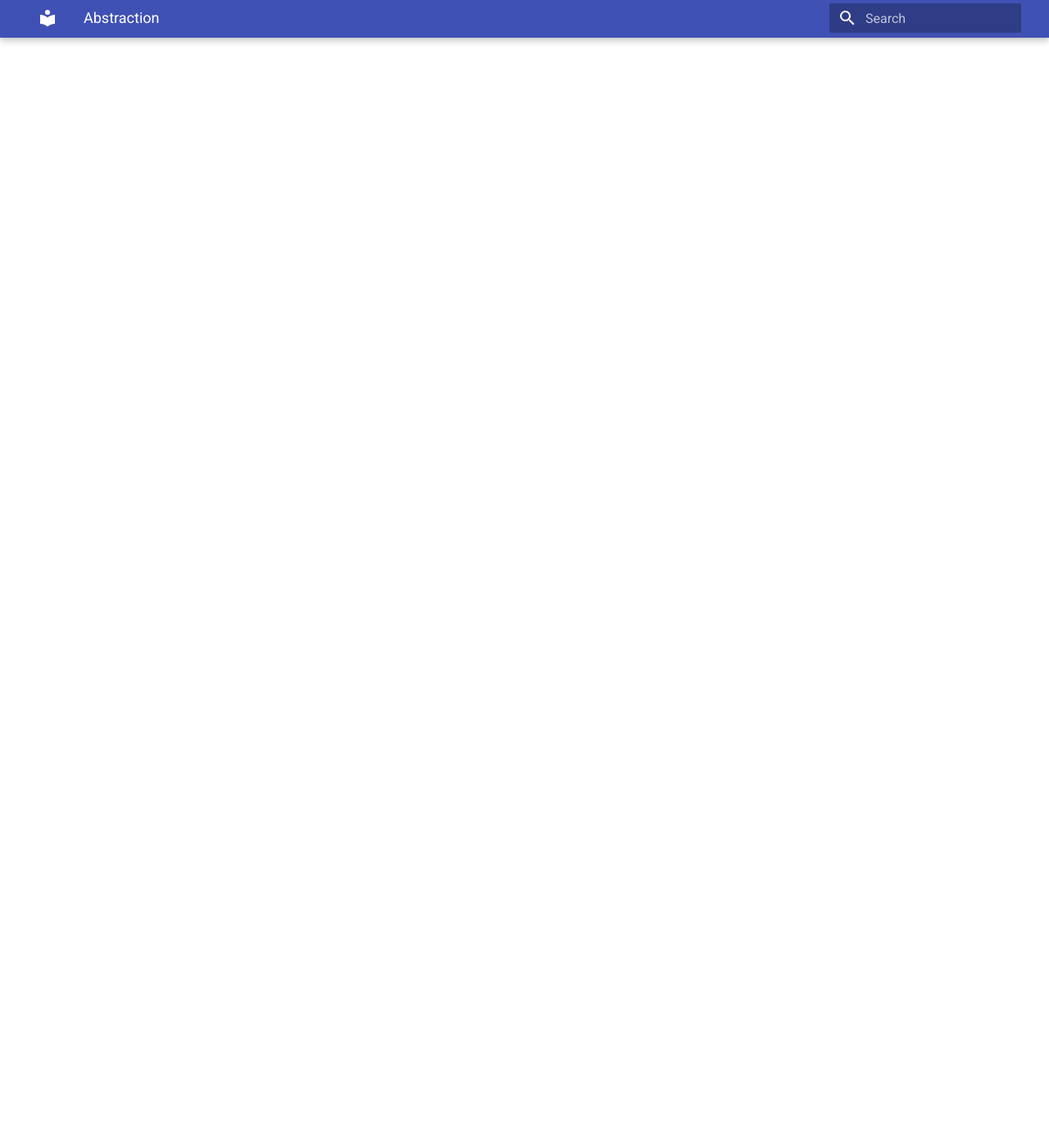
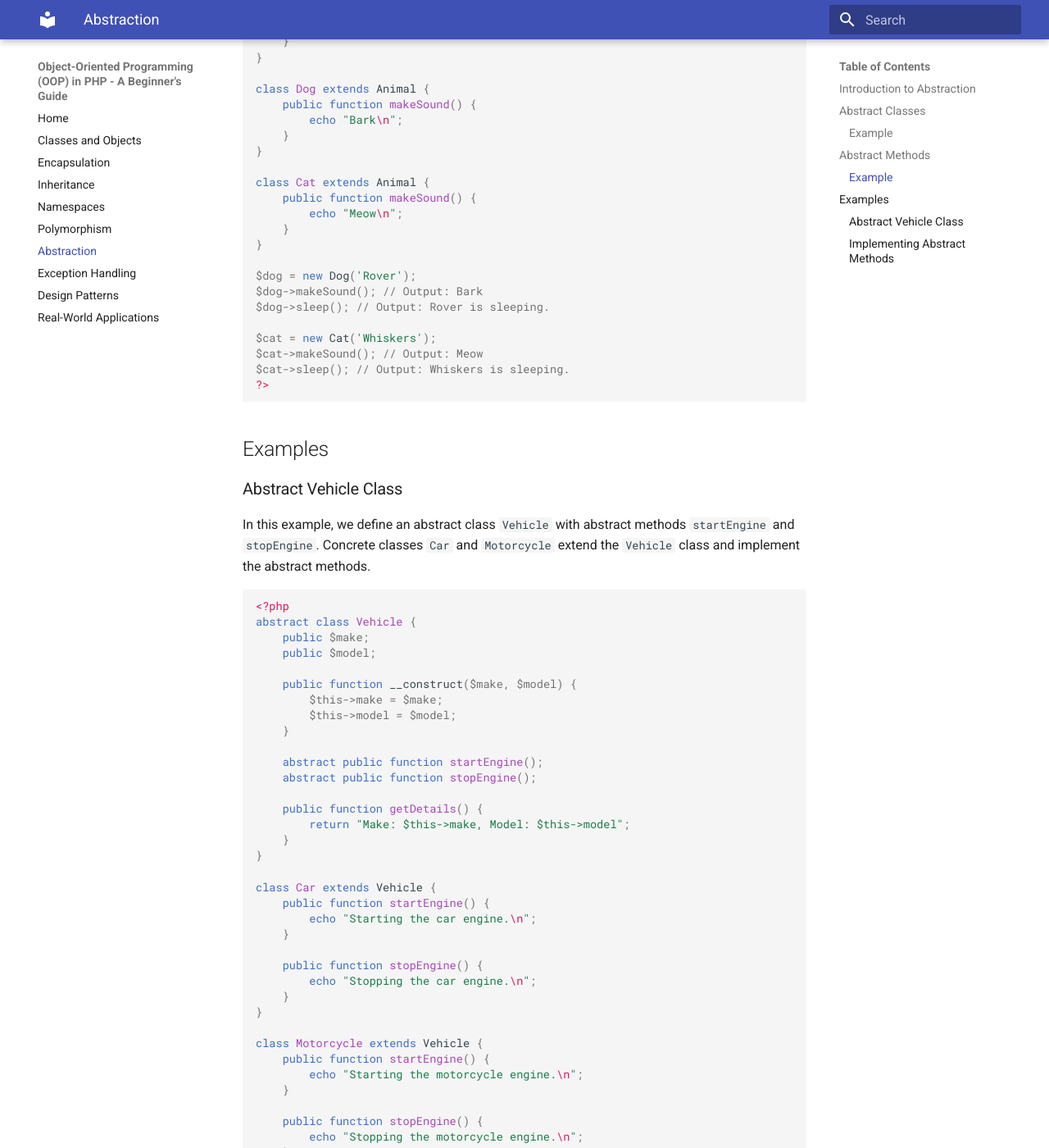
Before and after one commit to fahdi/php-oop, an MkDocs documentation site: the page built from docs/abstraction.md, in a window 1280 px wide and 1400 px high, scrolled down 1354 px. Shown: the whole window at 82% size. Built offline with MkDocs 1.6.1 and Material for MkDocs 9.7.7, drawn with Linux system fonts in a browser that asks for light colours; some of the changed text lies outside the part shown.

Commit message:
Add the topic Abstraction and relevant examples.

````diff
--- a/docs/abstraction.md
+++ b/docs/abstraction.md
@@ -2,12 +2,193 @@
 
 ## Introduction to Abstraction
 
+Abstraction is one of the core principles of object-oriented programming (OOP). It involves the concept of hiding the complex implementation details and showing only the essential features of the object. Abstraction allows you to focus on what an object does instead of how it does it. In PHP, abstraction is achieved using abstract classes and abstract methods.
+
 ## Abstract Classes
 
+An abstract class is a class that cannot be instantiated on its own and must be extended by other classes. It can contain both abstract methods (methods without implementation) and concrete methods (methods with implementation). Abstract classes are defined using the `abstract` keyword.
+
+### Example
+
+```php
+<?php
+abstract class Animal {
+    public $name;
+
+    public function __construct($name) {
+        $this->name = $name;
+    }
+
+    abstract public function makeSound();
+
+    public function sleep() {
+        echo "$this->name is sleeping.\n";
+    }
+}
+?>
+```
+
 ## Abstract Methods
+
+An abstract method is a method that is declared but not implemented in the abstract class. Subclasses that extend the abstract class must implement the abstract methods. Abstract methods are also defined using the `abstract` keyword.
+
+### Example
+
+```php
+<?php
+abstract class Animal {
+    public $name;
+
+    public function __construct($name) {
+        $this->name = $name;
+    }
+
+    abstract public function makeSound();
+
+    public function sleep() {
+        echo "$this->name is sleeping.\n";
+    }
+}
+
+class Dog extends Animal {
+    public function makeSound() {
+        echo "Bark\n";
+    }
+}
+
+class Cat extends Animal {
+    public function makeSound() {
+        echo "Meow\n";
+    }
+}
+
+$dog = new Dog('Rover');
+$dog->makeSound(); // Output: Bark
+$dog->sleep(); // Output: Rover is sleeping.
+
+$cat = new Cat('Whiskers');
+$cat->makeSound(); // Output: Meow
+$cat->sleep(); // Output: Whiskers is sleeping.
+?>
+```
 
 ## Examples
 
 ### Abstract Vehicle Class
 
+In this example, we define an abstract class `Vehicle` with abstract methods `startEngine` and `stopEngine`. Concrete classes `Car` and `Motorcycle` extend the `Vehicle` class and implement the abstract methods.
+
+```php
+<?php
+abstract class Vehicle {
+    public $make;
+    public $model;
+
+    public function __construct($make, $model) {
+        $this->make = $make;
+        $this->model = $model;
+    }
+
+    abstract public function startEngine();
+    abstract public function stopEngine();
+
+    public function getDetails() {
+        return "Make: $this->make, Model: $this->model";
+    }
+}
+
+class Car extends Vehicle {
+    public function startEngine() {
+        echo "Starting the car engine.\n";
+    }
+
+    public function stopEngine() {
+        echo "Stopping the car engine.\n";
+    }
+}
+
+class Motorcycle extends Vehicle {
+    public function startEngine() {
+        echo "Starting the motorcycle engine.\n";
+    }
+
+    public function stopEngine() {
+        echo "Stopping the motorcycle engine.\n";
+    }
+}
+
+$car = new Car('Toyota', 'Corolla');
+echo $car->getDetails() . "\n"; // Output: Make: Toyota, Model: Corolla
+$car->startEngine(); // Output: Starting the car engine.
+$car->stopEngine(); // Output: Stopping the car engine.
+
+$motorcycle = new Motorcycle('Yamaha', 'MT-07');
+echo $motorcycle->getDetails() . "\n"; // Output: Make: Yamaha, Model: MT-07
+$motorcycle->startEngine(); // Output: Starting the motorcycle engine.
+$motorcycle->stopEngine(); // Output: Stopping the motorcycle engine.
+?>
+```
+
 ### Implementing Abstract Methods
+
+In this example, we define an abstract class `Shape` with abstract methods `calculateArea` and `calculatePerimeter`. Concrete classes `Circle` and `Rectangle` extend the `Shape` class and implement the abstract methods.
+
+```php
+<?php
+abstract class Shape {
+    abstract public function calculateArea();
+    abstract public function calculatePerimeter();
+
+    public function displayDetails() {
+        echo "Area: " . $this->calculateArea() . "\n";
+        echo "Perimeter: " . $this->calculatePerimeter() . "\n";
+    }
+}
+
+class Circle extends Shape {
+    private $radius;
+
+    public function __construct($radius) {
+        $this->radius = $radius;
+    }
+
+    public function calculateArea() {
+        return pi() * pow($this->radius, 2);
+    }
+
+    public function calculatePerimeter() {
+        return 2 * pi() * $this->radius;
+    }
+}
+
+class Rectangle extends Shape {
+    private $width;
+    private $height;
+
+    public function __construct($width, $height) {
+        $this->width = $width;
+        $this->height = $height;
+    }
+
+    public function calculateArea() {
+        return $this->width * $this->height;
+    }
+
+    public function calculatePerimeter() {
+        return 2 * ($this->width + $this->height);
+    }
+}
+
+$circle = new Circle(5);
+$circle->displayDetails();
+// Output:
+// Area: 78.539816339745
+// Perimeter: 31.4159265358979
+
+$rectangle = new Rectangle(4, 6);
+$rectangle->displayDetails();
+// Output:
+// Area: 24
+// Perimeter: 20
+?>
+```
````
